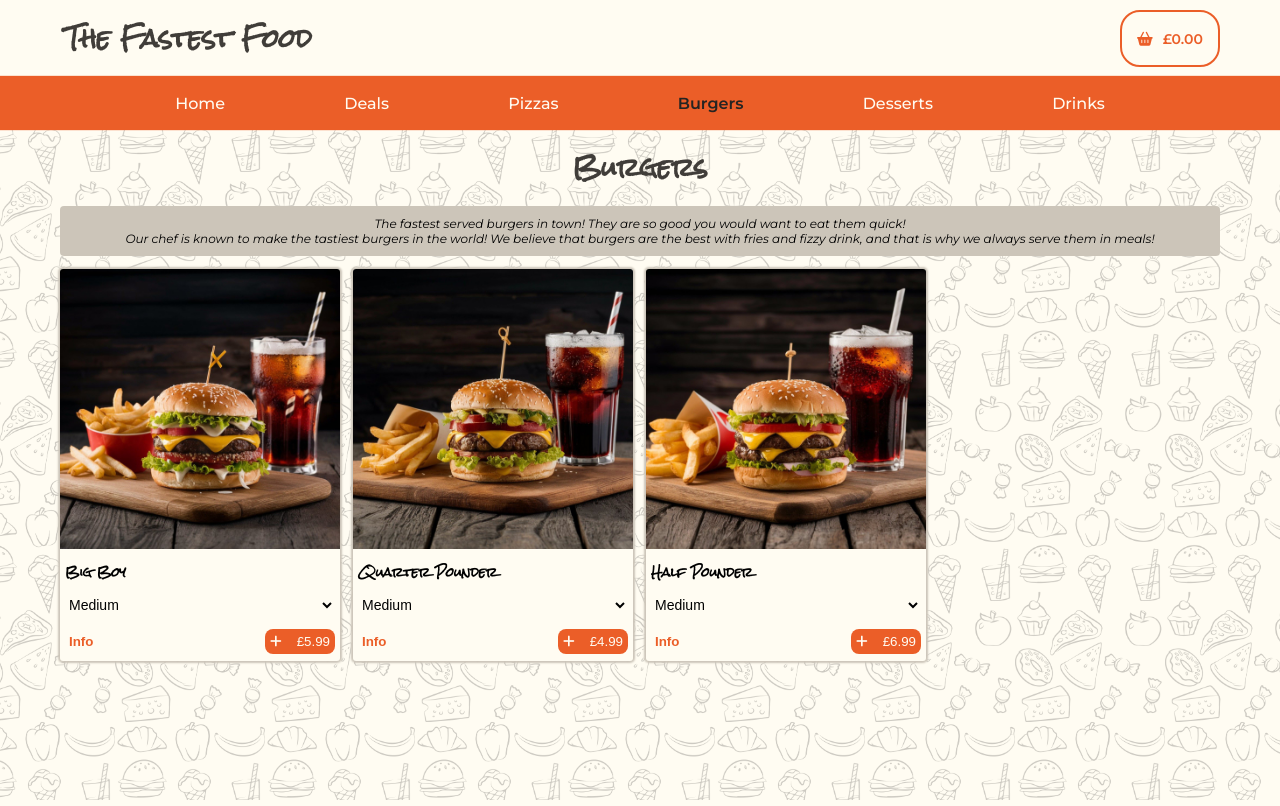
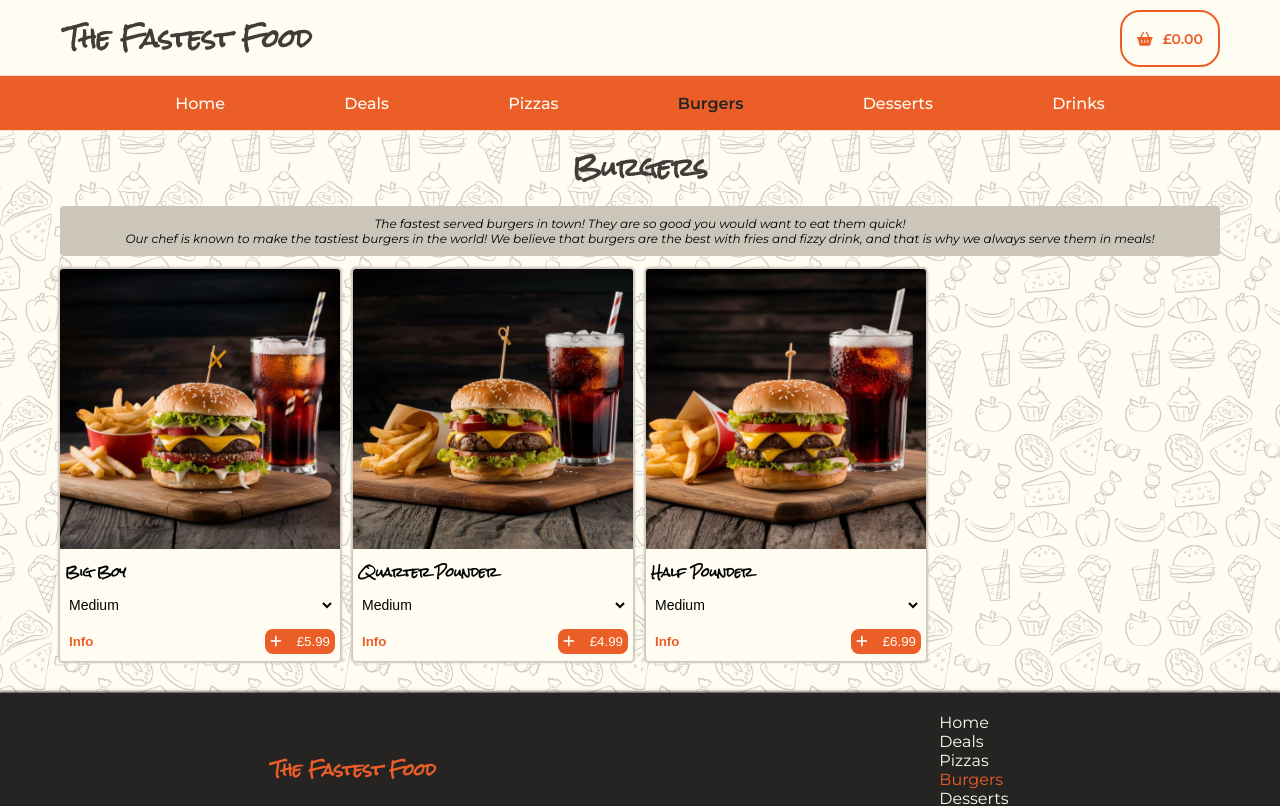
Before and after one commit to MatGom/the-fastest-food, a React (Vite) app: page /burgers in a window 1280 px wide. Shown: the top 806 px of the page. Built offline with nearby package versions, Linux system fonts and the light colour scheme.

Commit message:
Adjust height for pages

```diff
--- a/src/components/ProductPage/ProductPage.module.css
+++ b/src/components/ProductPage/ProductPage.module.css
@@ -2,7 +2,7 @@
   max-width: 1200px;
   position: relative;
   padding: 10px 20px;
-  min-height: 100vh;
+  min-height: 60vh;
   overflow: hidden;
 }
 
--- a/src/pages/Deals/Deals.module.css
+++ b/src/pages/Deals/Deals.module.css
@@ -2,7 +2,7 @@
   width: 100%;
   max-width: 1200px;
   padding: 10px 20px;
-  min-height: 100vh;
+  min-height: 60vh;
   overflow: hidden;
   color: var(--color-four);
 }
```
